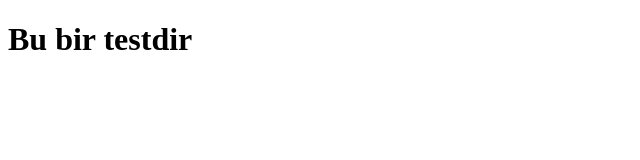
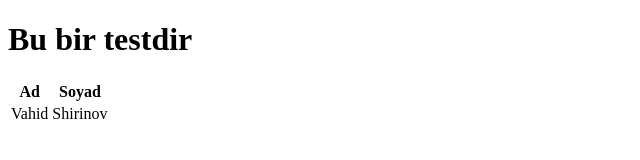
Before and after one commit to vahidesh/testProject514v2, a plain HTML site: page index.html in a window 1280 px wide. Shown: the whole page, without its empty margins (0-640 px from the left). Drawn offline with Linux system fonts and the light colour scheme.

Commit message:
open file

```diff
--- a/index.html
+++ b/index.html
@@ -8,5 +8,15 @@
 </head>
 <body>
      <h1>Bu bir testdir</h1>
+     <table>
+           <tr>
+               <th>Ad</th>
+                <th>Soyad</th>
+           </tr>
+            <tr>
+                <td>Vahid</td>
+                <td>Shirinov</td>
+            </tr>
+     </table>
 </body>
 </html>
```
